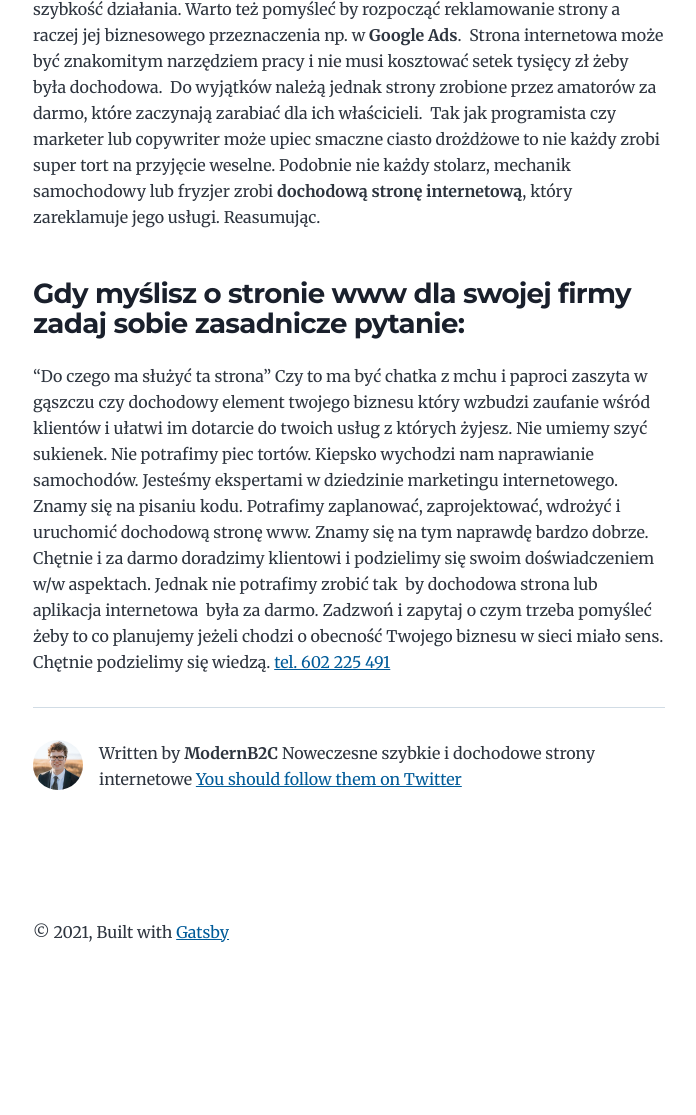
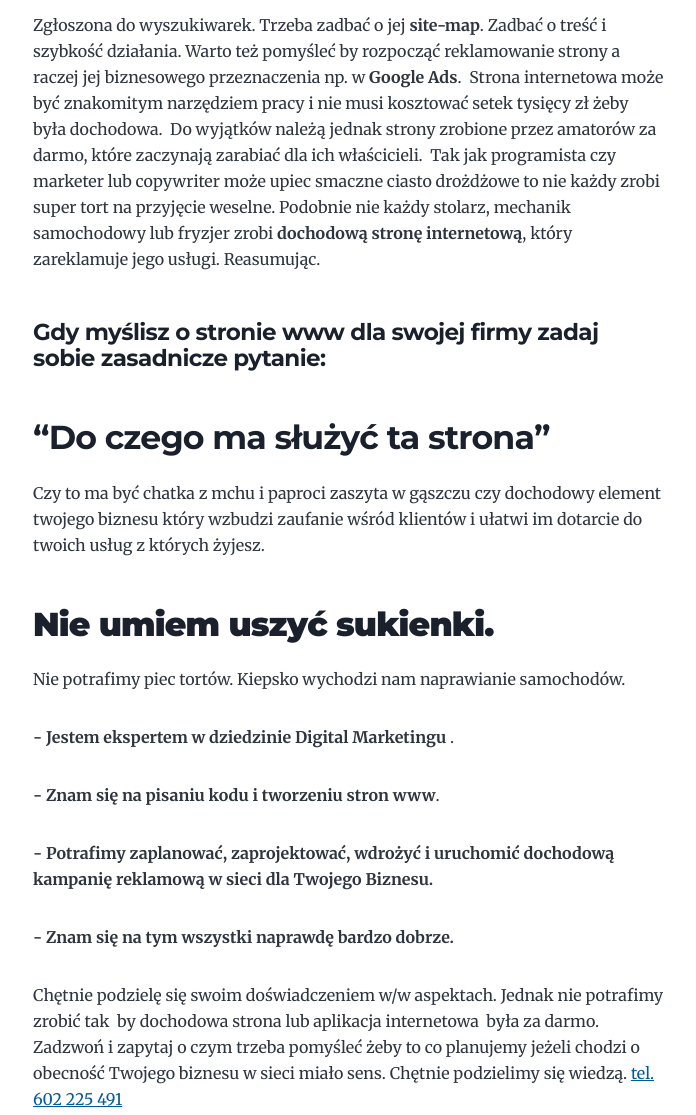
Before and after one commit to MarekBt73/blog, a Gatsby site: page /tworzenie-stron-internetowych-za-darmo-ma-sens/ in a window 1280 px wide. Shown: the part 1325-2440 px from the top of the page, without its empty margins (291-987 px from the left). Before the commit the page ends 2333 px from the top, so only its background shows below. Built offline with nearby package versions, Linux system fonts and the light colour scheme; Gatsby itself is replaced by a stand-in of ours.

Commit message:
Update Blog “tworzenie-stron-internetowych-za-darmo-ma-sens/index”

```diff
--- a/content/blog/tworzenie-stron-internetowych-za-darmo-ma-sens/index.md
+++ b/content/blog/tworzenie-stron-internetowych-za-darmo-ma-sens/index.md
@@ -8,10 +8,26 @@ description: strony www za darmo mogą być dochodowe pod warunkiem tworzenia ic
 
 Gdy w wyszukiwarkę wpiszemy hasło: “***tworzenie stron internetowych”*** pojawia się kilkadziesiąt wyników typu: **“Stwórz swoją stronę www za darmo!”**, **“Strony internetowe bez kodowania”**  Bez wątpienia dzisiejsze technologie dają taką możliwość. Istnieje cała masa gotowych szablonów lub mało skomplikowanych “silników” takich jak **[WordPress](https://modernb2c.pl/strona-oparta-na-wordpress-zalety-wady-koszt-wdrozenia/)** czy **PrestaShop** przy pomocy, których bez specjalistycznej wiedzy programistycznej **uruchomisz stronę www**. Pytanie jakie sobie należy zadać to: **PO CO? Do czego ma ci służyć ta strona?** Jaki jest cel jej powstania?  Dość często serwisy www powstają w jakimś określonym celu. Bardzo prawdopodobne, że jest to cel biznesowy. **Pozyskiwanie nowych klientów** dla oferowanych usług. Sprzedaż produktów lub **promocja marki**.  Taka strona **za darmo** pojawiła się w sieci i wszystko co robi od tego momentu to że JEST. Nikt oprócz twórcy nie ma pojęcia o jej istnieniu. Niektórzy nieco bardziej świadomi twórcy takich stron podpinają ja gdzieś do swoich social mediów (**Facebook, YouTube, Instagram, LikedIn**) i to wszystko.  Pytanie czy taka strona za darmo kiedykolwiek spełni swój zakładany biznesowy cel?  No cóż śmiem wątpić. Nie dlatego, że powstała za darmo, ale dlatego, że stworzenie strony i umieszczenie jej na serwerze to początek.
 
-### Strona powinna zostać wypromowana.
+## Strona powinna zostać wypromowana.
 
 Zgłoszona do wyszukiwarek. Trzeba zadbać o jej **site-map**. Zadbać o treść i szybkość działania. Warto też pomyśleć by rozpocząć reklamowanie strony a raczej jej biznesowego przeznaczenia np. w **Google Ads**.  Strona internetowa może być znakomitym narzędziem pracy i nie musi kosztować setek tysięcy zł żeby była dochodowa.  Do wyjątków należą jednak strony zrobione przez amatorów za darmo, które zaczynają zarabiać dla ich właścicieli.  Tak jak programista czy marketer lub copywriter może upiec smaczne ciasto drożdżowe to nie każdy zrobi super tort na przyjęcie weselne. Podobnie nie każdy stolarz, mechanik samochodowy lub fryzjer zrobi **dochodową stronę internetową**, który zareklamuje jego usługi. Reasumując.
 
-### Gdy myślisz o stronie www dla swojej firmy zadaj sobie zasadnicze pytanie:
+#### Gdy myślisz o stronie www dla swojej firmy zadaj sobie zasadnicze pytanie:
 
-“Do czego ma służyć ta strona” Czy to ma być chatka z mchu i paproci zaszyta w gąszczu czy dochodowy element twojego biznesu który wzbudzi zaufanie wśród klientów i ułatwi im dotarcie do twoich usług z których żyjesz. Nie umiemy szyć sukienek. Nie potrafimy piec tortów. Kiepsko wychodzi nam naprawianie samochodów. Jesteśmy ekspertami w dziedzinie marketingu internetowego. Znamy się na pisaniu kodu. Potrafimy zaplanować, zaprojektować, wdrożyć i uruchomić dochodową stronę www. Znamy się na tym naprawdę bardzo dobrze. Chętnie i za darmo doradzimy klientowi i podzielimy się swoim doświadczeniem w/w aspektach. Jednak nie potrafimy zrobić tak  by dochodowa strona lub aplikacja internetowa  była za darmo. Zadzwoń i zapytaj o czym trzeba pomyśleć żeby to co planujemy jeżeli chodzi o obecność Twojego biznesu w sieci miało sens. Chętnie podzielimy się wiedzą. [tel. 602 225 491](tel://+48602225491)
+## “Do czego ma służyć ta strona”
+
+Czy to ma być chatka z mchu i paproci zaszyta w gąszczu czy dochodowy element twojego biznesu który wzbudzi zaufanie wśród klientów i ułatwi im dotarcie do twoich usług z których żyjesz.
+
+## **Nie umiem uszyć sukienki.**
+
+Nie potrafimy piec tortów. Kiepsko wychodzi nam naprawianie samochodów.
+
+ **\- Jestem ekspertem w dziedzinie Digital Marketingu** .
+
+**\- Znam się na pisaniu kodu i tworzeniu stron www**.
+
+**\- Potrafimy zaplanować, zaprojektować, wdrożyć i uruchomić dochodową kampanię reklamową w sieci dla Twojego Biznesu.**
+
+**\- Znam się na tym wszystki naprawdę bardzo dobrze.**
+
+Chętnie podzielę się swoim doświadczeniem w/w aspektach. Jednak nie potrafimy zrobić tak  by dochodowa strona lub aplikacja internetowa  była za darmo. Zadzwoń i zapytaj o czym trzeba pomyśleć żeby to co planujemy jeżeli chodzi o obecność Twojego biznesu w sieci miało sens. Chętnie podzielimy się wiedzą. [tel. 602 225 491](tel://+48602225491)
```
